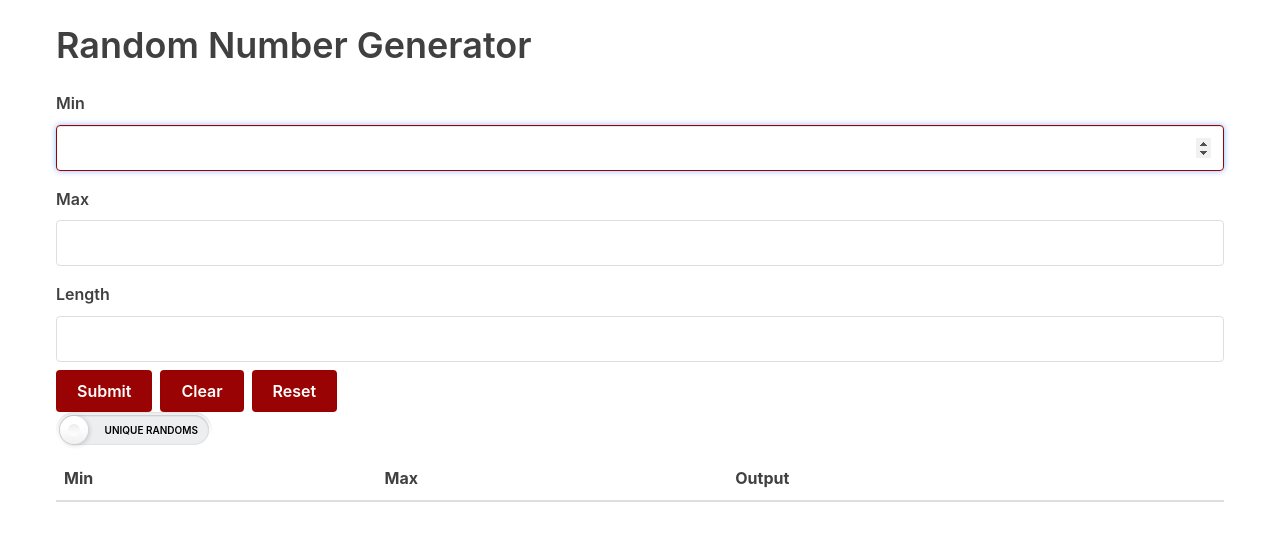
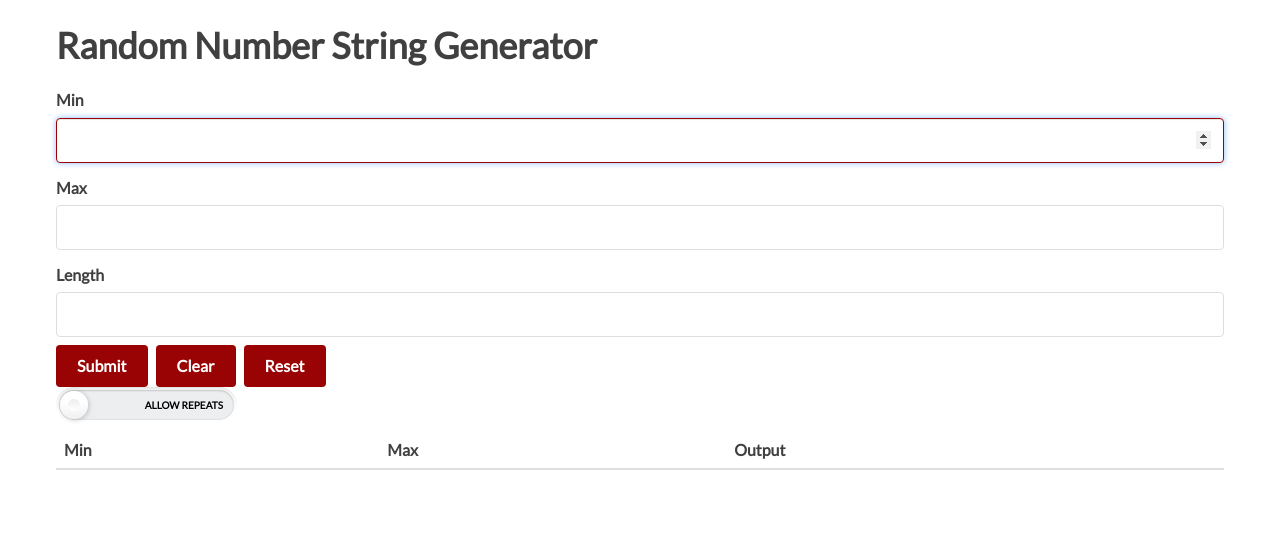
Before and after one commit to garrett361/random, a React (Create React App) app: page / in a window 1280 px wide. Shown: the top 540 px of the page. Built offline with nearby package versions, Linux system fonts and the light colour scheme.

Commit message:
minor changes, nothing broken yet

```diff
--- a/public/index.html
+++ b/public/index.html
@@ -15,6 +15,7 @@
       user's mobile device or desktop. See https://developers.google.com/web/fundamentals/web-app-manifest/
     -->
     <link rel="manifest" href="%PUBLIC_URL%/manifest.json" />
+    <link href="https://fonts.googleapis.com/css?family=Lato&display=swap" rel="stylesheet">
     <!--
       Notice the use of %PUBLIC_URL% in the tags above.
       It will be replaced with the URL of the `public` folder during the build.
@@ -24,7 +25,7 @@
       work correctly both with client-side routing and a non-root public URL.
       Learn how to configure a non-root public URL by running `npm run build`.
     -->
-    <title>Random Numbers</title>
+    <title>Random Number String Generator</title>
   </head>
   <body>
     <noscript>You need to enable JavaScript to run this app.</noscript>
--- a/src/App.js
+++ b/src/App.js
@@ -3,16 +3,26 @@ import RandTable from './RandTable'
 import Form from './Form'
 
 
+
+
+
+
+
 class App extends Component {
 
-// 'input' is a list which will contain all saved input data.  Initially blank
+// 'input' is a list which will contain all saved input data. we will turn the input data into output data  Initially blank
 // uniquetoggle is either 0 or 1 (true, false) and controls whether output of random number strings
 // gives unique strings or not
 
   state = {
     input: [],
+    output: [],
     uniquetoggle: 0,
   }
+
+
+
+
 
 
 // Code for handling the submit button and appending new data to input list
@@ -64,7 +74,7 @@ deleteRow = i => {
 // and RandTable classes themselves, instead they need to inherit them?
     return (
       <div className="container">
-        <h1>Random Number Generator</h1>
+        <h1>Random Number String Generator</h1>
         <Form handleSubmit={this.handleSubmit} handleReset={this.handleReset} handleUniqueToggle={this.handleUniqueToggle} uniquetoggle={uniquetoggle} />
         <RandTable input={input} deleteRow={this.deleteRow} uniquetoggle={uniquetoggle} />
       </div>
@@ -73,4 +83,53 @@ deleteRow = i => {
 
 }
 
+
+
+// Functions for handling random numbers
+
+// output integer between xmin and xmax:
+
+
+const randminmax = (xmin,xmax) => {
+  return Math.round(Math.random()*(Math.abs(Number(xmax)-Number(xmin))))+Number(xmin)
+}
+
+// Create an array of n random integers between xmin and xmax
+
+const randlist = (n,xmin,xmax) => {
+var i
+var l = [];
+for (i=0; i<n;i++) {
+  l.push(randminmax(xmin,xmax))
+}
+var lstring
+lstring=l.toString();
+return lstring
+}
+
+// Create an array of n *unique* random integers between xmin and xmas
+
+const randlistunique = (n,xmin,xmax) => {
+  var i;
+  var l = [];
+  var x;
+  if (n>xmax-xmin+1) {
+    return "Error: Length too long for range"
+  } else {
+
+  for (i=0; i<n;i++) {
+    x = randminmax(xmin,xmax)
+    while (l.includes(x)) {
+      x = randminmax(xmin,xmax)
+    }
+
+      l.push(x)
+
+  }
+  var lstring
+  lstring=l.toString();
+  return lstring
+}
+}
+
   export default App;
--- a/src/Form.js
+++ b/src/Form.js
@@ -117,7 +117,7 @@ onClick={this.resetForm} />
 
 <label class="switch">
 	<input class="switch-input" type="checkbox" onClick={this.toggleUniqueToggle} />
-	<span class="switch-label" data-on="Unique Randoms" data-off="Unique Randoms"></span>
+	<span class="switch-label" data-on="No Repeated Numbers" data-off="Allow Repeats"></span>
 	<span class="switch-handle"></span>
 </label>
 
--- a/src/RandTable.js
+++ b/src/RandTable.js
@@ -1,5 +1,4 @@
 import React, { Component } from 'react'
-
 
 
 class RandTable extends Component {
--- a/src/index.css
+++ b/src/index.css
@@ -79,7 +79,7 @@
    * 2. Correct the odd `em` font sizing in all browsers.
    */
   pre {
-    font-family: monospace, monospace;
+    font-family: 'Lato', serif;
     /* 1 */
     font-size: 1em;
     /* 2 */ }
@@ -118,7 +118,7 @@
   code,
   kbd,
   samp {
-    font-family: monospace, monospace;
+    font-family: 'Lato', serif;
     /* 1 */
     font-size: 1em;
     /* 2 */ }
@@ -165,7 +165,7 @@
   optgroup,
   select,
   textarea {
-    font-family: inherit;
+    font-family: 'Lato', serif;
     /* 1 */
     font-size: 100%;
     /* 1 */
@@ -347,7 +347,7 @@
   html {
     -webkit-font-smoothing: antialiased;
     -moz-osx-font-smoothing: grayscale;
-    font: normal normal normal 1rem/1.6 -apple-system, BlinkMacSystemFont, Helvetica Neue, Helvetica, Arial, sans-serif;
+    font-family: 'Lato', serif;
     font-size: 1rem; }
 
   body {
@@ -375,7 +375,7 @@
   h5 {
     margin: 1.5rem 0;
     font-weight: 600;
-    font-family: -apple-system, BlinkMacSystemFont, Helvetica Neue, Helvetica, Arial, sans-serif;
+    font-family: 'Lato', serif;
     line-height: 1.2;
     color: #404040; }
     h1:not(:first-child),
@@ -425,7 +425,7 @@
     color: var(--crimson-red);
     text-decoration: none; }
     a:hover, a:active, a:focus {
-      color: #0246a2;
+      color: var(--cornell-blue);
       text-decoration: underline; }
 
   mark {
@@ -450,11 +450,11 @@
     padding: 1rem;
     tab-size: 2;
     color: #404040;
-    font-family: Menlo, monospace;
+    font-family: 'Lato', serif;
     font-size: 14px;
     margin: 0 0 1.5rem 0; }
     pre code {
-      font-family: Menlo, monospace;
+      font-family: 'Lato', serif;
       line-height: 1.2; }
 
   kbd {
@@ -464,7 +464,7 @@
     box-shadow: 0 1px 0 rgba(0, 0, 0, 0.2), 0 0 0 2px #fff inset;
     color: #333;
     display: inline-block;
-    font-family: Helvetica, Arial, sans-serif;
+    font-family: 'Lato', serif;
     font-size: 13px;
     line-height: 1.4;
     margin: 0 .1em;
@@ -474,7 +474,7 @@
   :not(pre) > code {
     color: #404040;
     background: transparent;
-    font-family: Menlo, monospace;
+    font-family: 'Lato', serif;
     font-size: 14px;
     padding: 0 0.2rem;
     border: 1px solid #dedede;
@@ -650,7 +650,7 @@
     background: var(--crimson-red);
     color: #ffffff;
     font-weight: 600;
-    font-family: -apple-system, BlinkMacSystemFont, Helvetica Neue, Helvetica, Arial, sans-serif;
+    font-family: 'Lato', serif;
     font-size: 1rem;
     text-transform: none;
     padding: .75rem 1.25rem;
@@ -852,7 +852,7 @@
     position: relative;
     display: block;
     vertical-align: top;
-    width: 150px;
+    width: 175px;
     height: 30px;
     padding: 3px;
     margin: 0 10px 10px 0;
@@ -940,7 +940,7 @@
     box-shadow: inset 0 1px rgba(0, 0, 0, 0.02);
   }
   .switch-input:checked ~ .switch-handle {
-    left: 124px;
+    left: 151px;
     box-shadow: -1px 1px 5px rgba(0, 0, 0, 0.2);
   }
 
```
